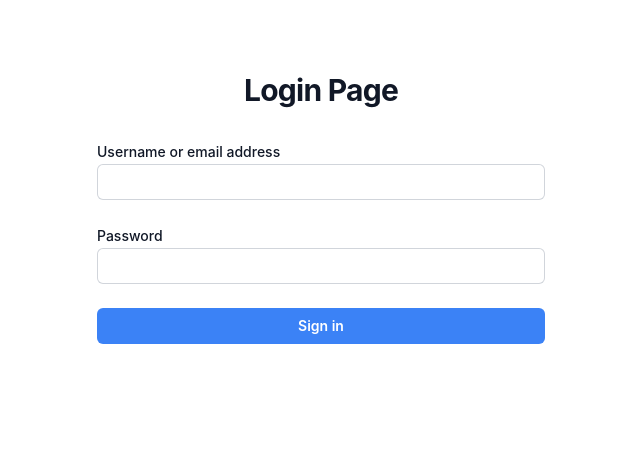
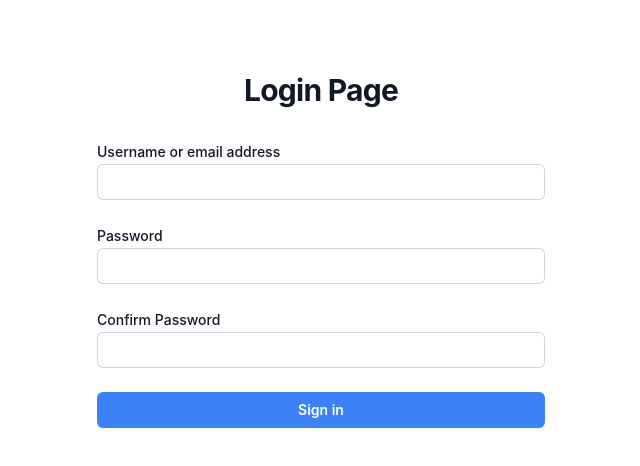
Before and after one commit to jaehunn/form-control, a React (Vite) app: page /login in a window 1280 px wide. Shown: the top 466 px of the page, without its empty margins (319-959 px from the left). Built offline with nearby package versions, Linux system fonts and the light colour scheme.

Commit message:
2-state-colocation

```diff
--- a/src/pages/Login.page.tsx
+++ b/src/pages/Login.page.tsx
@@ -1,21 +1,19 @@
-import { useState } from "react";
+import { useRef } from "react";
+
+import UserInputGroup, { UserInputValues } from "./UserInputGroup";
+import PasswordInputGroup, { PasswordInputValues } from "./PasswordInputGroup";
 
 const Login = () => {
-  const [formValues, setFormValues] = useState({
-    username: "",
-    password: "",
-  });
-
-  const handleChange = ({
-    target: { name, value },
-  }: React.ChangeEvent<HTMLInputElement>) => {
-    setFormValues({ ...formValues, [name]: value });
-  };
+  const userInputGroupRef = useRef<{ values: UserInputValues } | null>(null);
+  const passwordInputGroupRef = useRef<{ values: PasswordInputValues } | null>(
+    null
+  );
 
   const handleSubmit = (e: React.FormEvent<HTMLFormElement>) => {
     e.preventDefault();
 
-    console.log(formValues);
+    console.log(userInputGroupRef?.current?.values);
+    console.log(passwordInputGroupRef?.current?.values);
   };
 
   return (
@@ -26,42 +24,8 @@ const Login = () => {
         </h1>
 
         <form className="mt-8 space-y-6" onSubmit={handleSubmit}>
-          <div>
-            <label
-              htmlFor="username"
-              className="block text-sm font-medium leading-6 text-gray-900"
-            >
-              Username or email address
-            </label>
-
-            <input
-              id="username"
-              type="text"
-              name="username"
-              value={formValues.username}
-              onChange={handleChange}
-              autoComplete="off"
-              className="block w-full rounded-md border-0 py-1.5 px-2 text-gray-900 ring-1 ring-inset ring-gray-300 placeholder:text-gray-400 focus:ring-2 focus:ring-inset focus:ring-blue-500"
-            />
-          </div>
-
-          <div>
-            <label
-              htmlFor="password"
-              className="block text-sm font-medium leading-6 text-gray-900"
-            >
-              Password
-            </label>
-            <input
-              id="password"
-              type="text"
-              name="password"
-              value={formValues.password}
-              onChange={handleChange}
-              autoComplete="off"
-              className="block w-full rounded-md border-0 py-1.5 px-2 text-gray-900 ring-1 ring-inset ring-gray-300 placeholder:text-gray-400 focus:ring-2 focus:ring-inset focus:ring-blue-500 "
-            />
-          </div>
+          <UserInputGroup ref={userInputGroupRef} />
+          <PasswordInputGroup ref={passwordInputGroupRef} />
 
           <div>
             <button
--- /dev/null
+++ b/src/pages/PasswordInputGroup.tsx
@@ -0,0 +1,60 @@
+import { forwardRef, Ref, useImperativeHandle, useState } from "react";
+
+export type PasswordInputValues = {
+  password: "";
+  confirmPassword: "";
+};
+
+const PasswordInputGroup = forwardRef(function LoginForm(
+  _,
+  forwardedRef: Ref<{ values: PasswordInputValues }>
+) {
+  const [values, setValues] = useState<PasswordInputValues>({
+    password: "",
+    confirmPassword: "",
+  });
+
+  const handleChange = ({
+    target: { name, value },
+  }: React.ChangeEvent<HTMLInputElement>) => {
+    setValues({ ...values, [name]: value });
+  };
+
+  useImperativeHandle(forwardedRef, () => ({
+    values,
+  }));
+
+  return (
+    <>
+      <div>
+        <label className="block text-sm font-medium leading-6 text-gray-900">
+          Password
+          <input
+            type="text"
+            name="password"
+            value={values.password}
+            onChange={handleChange}
+            autoComplete="off"
+            className="block w-full rounded-md border-0 py-1.5 px-2 text-gray-900 ring-1 ring-inset ring-gray-300 placeholder:text-gray-400 focus:ring-2 focus:ring-inset focus:ring-blue-500 "
+          />
+        </label>
+      </div>
+
+      <div>
+        <label className="block text-sm font-medium leading-6 text-gray-900">
+          Confirm Password
+          <input
+            type="text"
+            name="confirmPassword"
+            value={values.confirmPassword}
+            onChange={handleChange}
+            autoComplete="off"
+            className="block w-full rounded-md border-0 py-1.5 px-2 text-gray-900 ring-1 ring-inset ring-gray-300 placeholder:text-gray-400 focus:ring-2 focus:ring-inset focus:ring-blue-500"
+          />
+        </label>
+      </div>
+    </>
+  );
+});
+
+export default PasswordInputGroup;
--- /dev/null
+++ b/src/pages/UserInputGroup.tsx
@@ -0,0 +1,44 @@
+import { forwardRef, Ref, useImperativeHandle, useState } from "react";
+
+export type UserInputValues = {
+  username: "";
+};
+
+const UserInputGroup = forwardRef(function LoginForm(
+  _,
+  forwardedRef: Ref<{ values: UserInputValues }>
+) {
+  const [values, setValues] = useState<UserInputValues>({
+    username: "",
+  });
+
+  const handleChange = ({
+    target: { name, value },
+  }: React.ChangeEvent<HTMLInputElement>) => {
+    setValues({ ...values, [name]: value });
+  };
+
+  useImperativeHandle(forwardedRef, () => ({
+    values,
+  }));
+
+  return (
+    <>
+      <div>
+        <label className="block text-sm font-medium leading-6 text-gray-900">
+          Username or email address
+          <input
+            type="text"
+            name="username"
+            value={values.username}
+            onChange={handleChange}
+            autoComplete="off"
+            className="block w-full rounded-md border-0 py-1.5 px-2 text-gray-900 ring-1 ring-inset ring-gray-300 placeholder:text-gray-400 focus:ring-2 focus:ring-inset focus:ring-blue-500"
+          />
+        </label>
+      </div>
+    </>
+  );
+});
+
+export default UserInputGroup;
```
